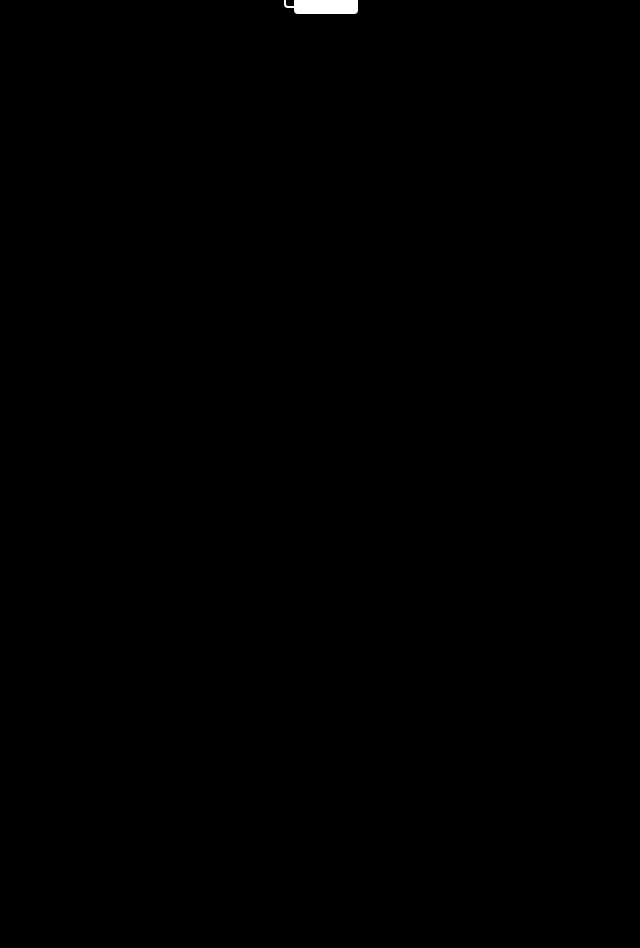
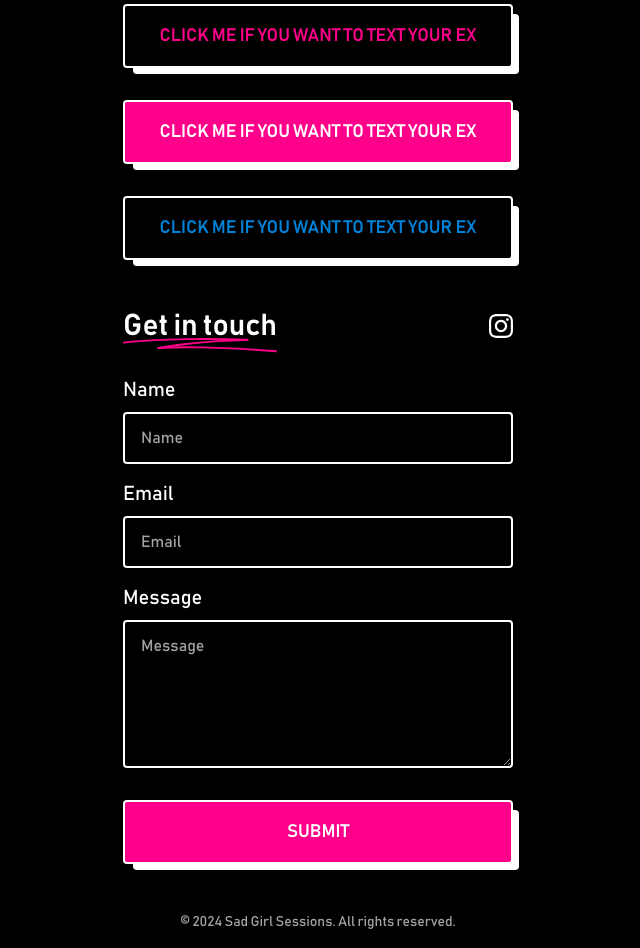
Before and after one commit to NeeshSamsi/sadgirlsessions, a Next.js app: page / in a window 1280 px wide. Shown: the part 700-1648 px from the top of the page, without its empty margins (322-962 px from the left). Before the commit the page ends 800 px from the top, so only its background shows below. Built offline with nearby package versions, Linux system fonts and the light colour scheme.

Commit message:
feat: Use refactored button and add contact form section

```diff
--- a/src/app/page.tsx
+++ b/src/app/page.tsx
@@ -1,28 +1,56 @@
 import Image from "next/image"
 import logo from "@/../public/logo.png"
 import Button from "@/components/Button"
+import Underline from "@/components/Underline"
+import Instagram from "@/components/Instagram"
+import Link from "next/link"
+import ContactForm from "@/components/ContactForm"
 
 export default function Home() {
   return (
-    <main className="max-w-screen-xs mx-auto grid place-items-center">
+    <main className="mx-auto grid max-w-screen-xs">
       <Image
         src={logo}
         alt="Sad Girl Sessions Logo"
-        className="mt-8 h-16 w-fit object-cover"
+        className="mx-auto mt-8 h-16 w-fit object-cover"
       />
       <h1 className="sr-only">Sad Girl Sessions</h1>
 
       <div className="mt-8 grid gap-8">
         {[null, null, null, null, null, null, null, null, null].map((_, i) => (
-          <Button
-            key={i}
-            text="Click me if you want to text your ex"
-            url="https://www.youtube.com/watch?v=dQw4w9WgXcQ"
-            theme={i % 4 === 0 || i % 4 === 1 ? "accent" : "brand"}
-            type={i % 2 === 0 ? "text" : "fill"}
-          />
+          <Link key={i} href={"https://www.youtube.com/watch?v=dQw4w9WgXcQ"}>
+            <Button
+              theme={{
+                color: i % 4 === 0 || i % 4 === 1 ? "accent" : "brand",
+                type: i % 2 === 0 ? "text" : "fill",
+              }}
+            >
+              Click me if you want to text your ex
+            </Button>
+          </Link>
         ))}
       </div>
+
+      <section className="mt-12">
+        <div className="flex items-center justify-between gap-6">
+          <h2 className="relative">
+            <span className="text-3xl font-semibold">Get in touch</span>
+            <Underline className="absolute -bottom-5 left-0 h-full w-full text-brand" />
+          </h2>
+
+          <Link href="https://instagram.com">
+            <Instagram className="size-6 text-white transition-colors duration-100 hover:text-brand focus-visible:text-brand" />
+          </Link>
+        </div>
+
+        <ContactForm />
+      </section>
+
+      <footer className="mb-4 mt-12">
+        <p className="text-center text-sm text-neutral-400">
+          © {new Date().getFullYear()} Sad Girl Sessions. All rights reserved.
+        </p>
+      </footer>
     </main>
   )
 }
--- /dev/null
+++ b/src/components/ContactForm.tsx
@@ -0,0 +1,96 @@
+"use client"
+
+import { useState, type FormEvent } from "react"
+import Button from "./Button"
+
+export default function ContactForm() {
+  const [loading, setLoading] = useState(false)
+  const [message, setMessage] = useState<string | null>(null)
+
+  const handleSubmit = async (e: FormEvent<HTMLFormElement>) => {
+    e.preventDefault()
+
+    const formData = new FormData(e.target as HTMLFormElement)
+    const data = Object.fromEntries(formData.entries())
+
+    setLoading(true)
+
+    try {
+      const res = await fetch(
+        "https://formsubmit.co/ajax/74d4f2cdd0a759d55ffd8b3f2c022442",
+        {
+          method: "POST",
+          body: JSON.stringify(data),
+          headers: {
+            "Content-Type": "application/json",
+          },
+        },
+      )
+
+      if (res.status === 200) {
+        setMessage("Your message has been sent!")
+        setTimeout(() => setMessage(null), 8000)
+      } else {
+        setMessage("Something went wrong. Please try again later.")
+        setTimeout(() => setMessage(null), 8000)
+      }
+    } catch (error) {
+      console.error(error)
+      setMessage("Something went wrong. Please try again later.")
+      setTimeout(() => setMessage(null), 8000)
+    }
+
+    setLoading(false)
+    // @ts-expect-error
+    e.target.reset()
+  }
+
+  return (
+    <form className="mt-8 grid gap-8 text-xl" onSubmit={handleSubmit}>
+      <div className="grid gap-4">
+        <div className="grid gap-2">
+          <label htmlFor="name">Name</label>
+          <input
+            type="text"
+            name="name"
+            id="name"
+            placeholder="Name"
+            className="rounded border-2 border-white bg-black px-4 py-3 text-base text-white placeholder-neutral-400 focus:border-brand focus:ring-0"
+          />
+        </div>
+
+        <div className="grid gap-2">
+          <label htmlFor="email">Email</label>
+          <input
+            type="email"
+            name="email"
+            id="email"
+            placeholder="Email"
+            className="rounded border-2 border-white bg-black px-4 py-3 text-base text-white placeholder-neutral-400 focus:border-brand focus:ring-0"
+          />
+        </div>
+
+        <div className="grid gap-2">
+          <label htmlFor="message">Message</label>
+          <textarea
+            name="message"
+            id="message"
+            placeholder="Message"
+            rows={5}
+            className="rounded border-2 border-white bg-black px-4 py-3 text-base text-white placeholder-neutral-400 focus:border-brand focus:ring-0"
+          />
+        </div>
+
+        {message && <p className="text-lg text-neutral-400">{message}</p>}
+      </div>
+
+      <Button
+        theme={{ color: "brand", type: "fill" }}
+        type="submit"
+        disabled={loading}
+      >
+        {loading ? "Sending..." : "Submit"}
+      </Button>
+    </form>
+  )
+}
```
